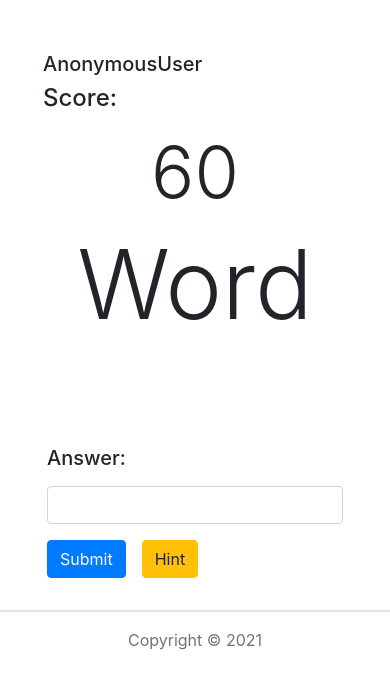
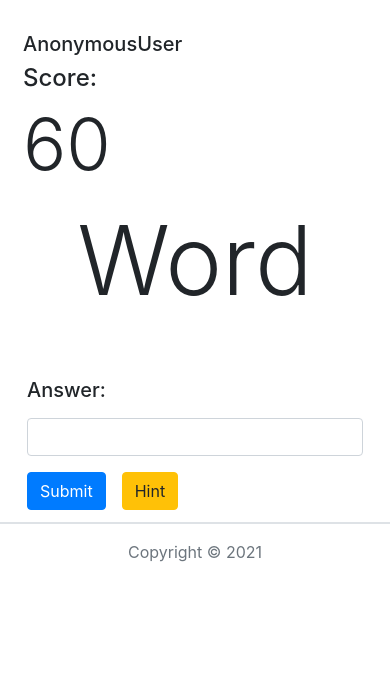
Before and after one commit to nalfa/jumble, a Django app: template game/templates/game/index.html in a window 390 px wide. Shown: the part 56-745 px from the top of the page. Run offline with Django 3.2, Linux system fonts and the light colour scheme; the template is opened without the code that fills it, so the values that code supplies are empty.

Commit message:
added finishing touches to the game for mobile view

```diff
--- a/game/templates/game/index.html
+++ b/game/templates/game/index.html
@@ -7,18 +7,20 @@
 {% block content %}
 
     <div class="container border-bottom pt-4">
-        <div class="row m-4">
+        <div class="row m-1">
             <div class="col-md-2 p-1">
                 <h5 id="name">{{ user }}</h5>
                 <h4 id="score">Score: </h4>
+                <h1 class="display-3" id="timer">60</h1>
             </div>
-            <h1 class="display-3 col-md-2 p-1 text-center" id="timer">60</h1>
+        </div>
+        <div class="row justify-content-md-center">
             <h1 class="display-1 col-md-8 text-center" id="word">Word</h1>
         </div>
-        <div class="row justify-content-md-center m-4">
+        <div class="row justify-content-md-center">
             <p class="col-md-6 text-center" id="hint" style="visibility: hidden;">This is where the hint will be</p>
         </div>
-        <form class="form-inline justify-content-md-center m-4" onSubmit="return false">
+        <form class="form-inline justify-content-md-center m-1" onSubmit="return false">
             <label class="h5 m-2" for="answer">Answer: </label>
             <input type="text" class="form-control m-2" id="answer" name="answer">
             <button type="button" class="btn btn-primary m-2" id="btn1" onclick="next()">Submit</button>
```
